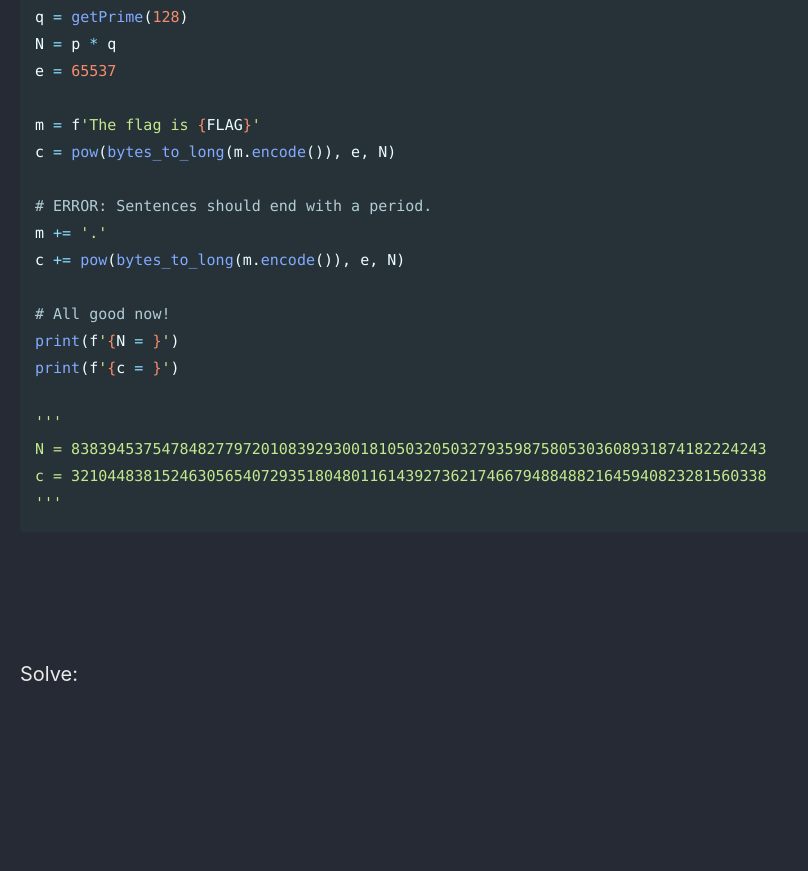
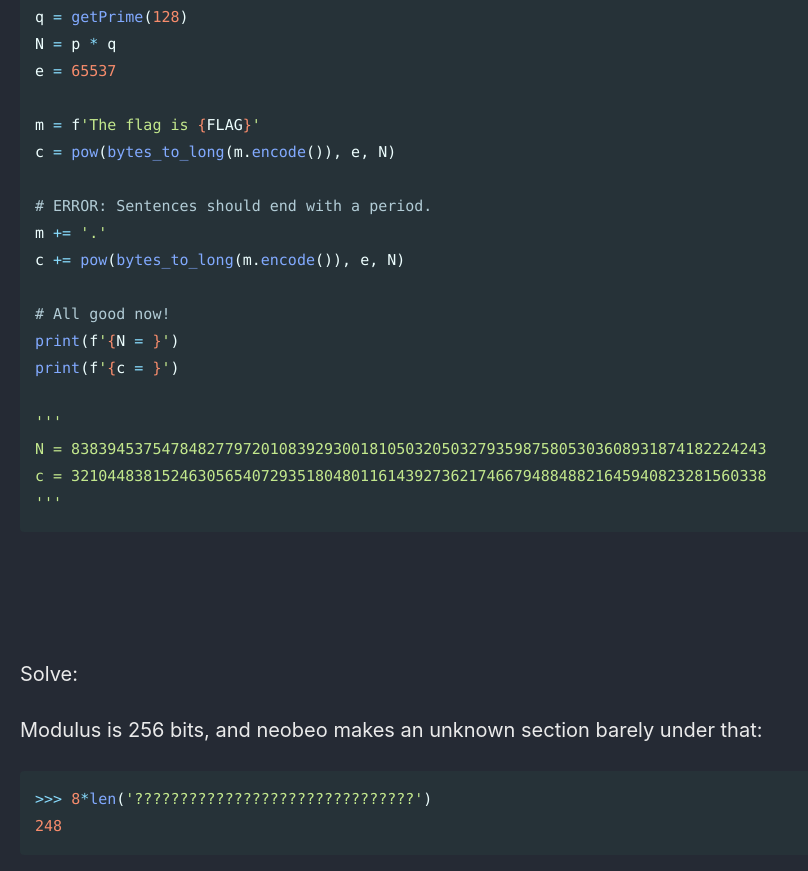
Before and after one commit to Connor-McCartney/Connor-McCartney.github.io, a Jekyll site: the page built from _pages/cryptography/other/grammarnaziMaltaQuals2025.md, in a window 1280 px wide and 900 px high, scrolled down 601 px. Shown: the top 871 px of the window, without its empty margins (0-808 px from the left). Built offline with Jekyll 4.4.1, drawn with Linux system fonts in a browser that asks for light colours; cached includes are drawn as plain includes; before the commit the page ends 1346 px from its top, so only the background shows below that.

Commit message:
Update grammarnaziMaltaQuals2025.md

````diff
--- a/_pages/cryptography/other/grammarnaziMaltaQuals2025.md
+++ b/_pages/cryptography/other/grammarnaziMaltaQuals2025.md
@@ -47,3 +47,10 @@ c = 3210448381524630565407293518048011614392736217466794884882164594082328156033
 <br>
 
 Solve:
+
+Modulus is 256 bits, and neobeo makes an unknown section barely under that:
+
+```python
+>>> 8*len('???????????????????????????????')
+248
+```
````
